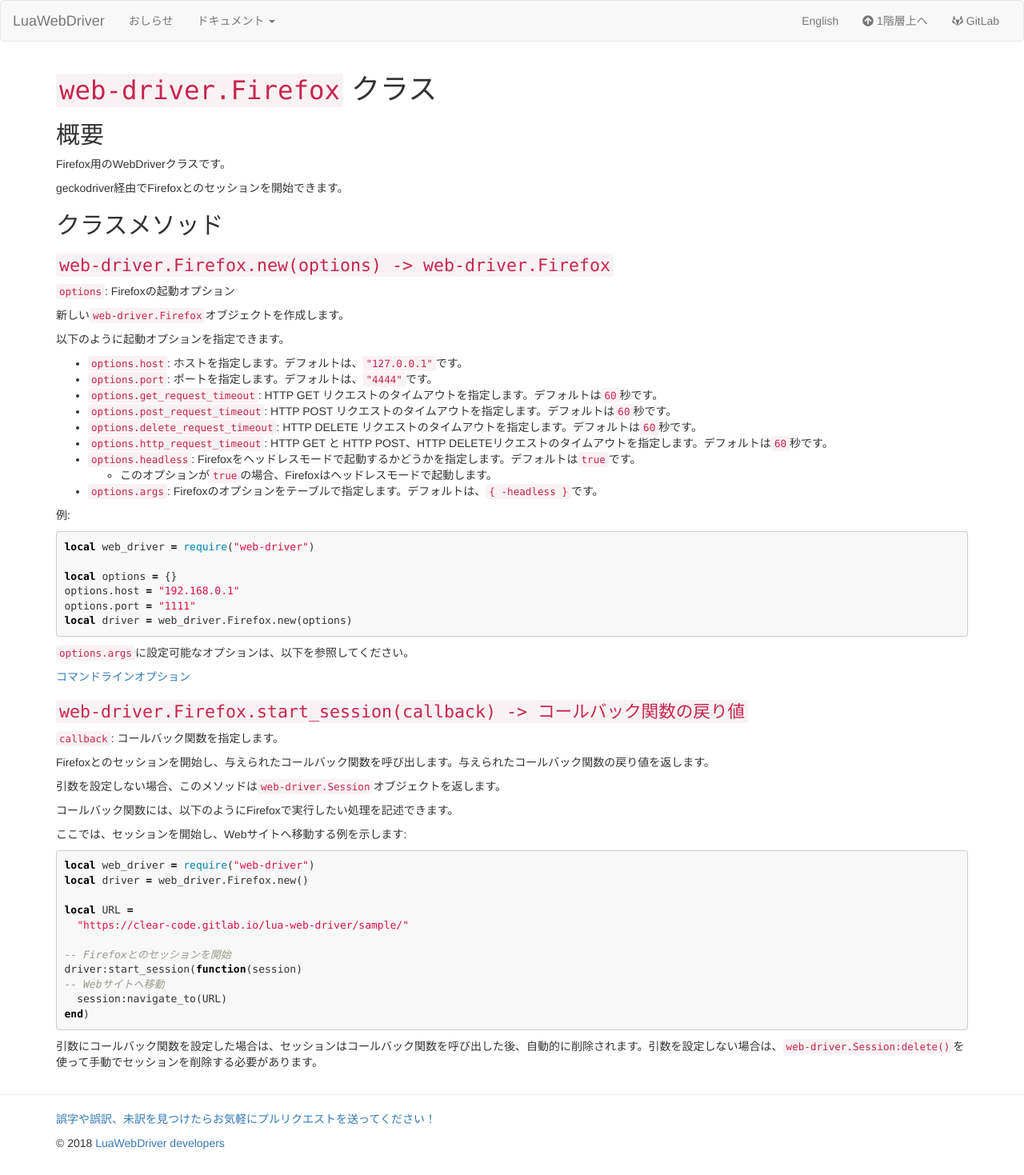
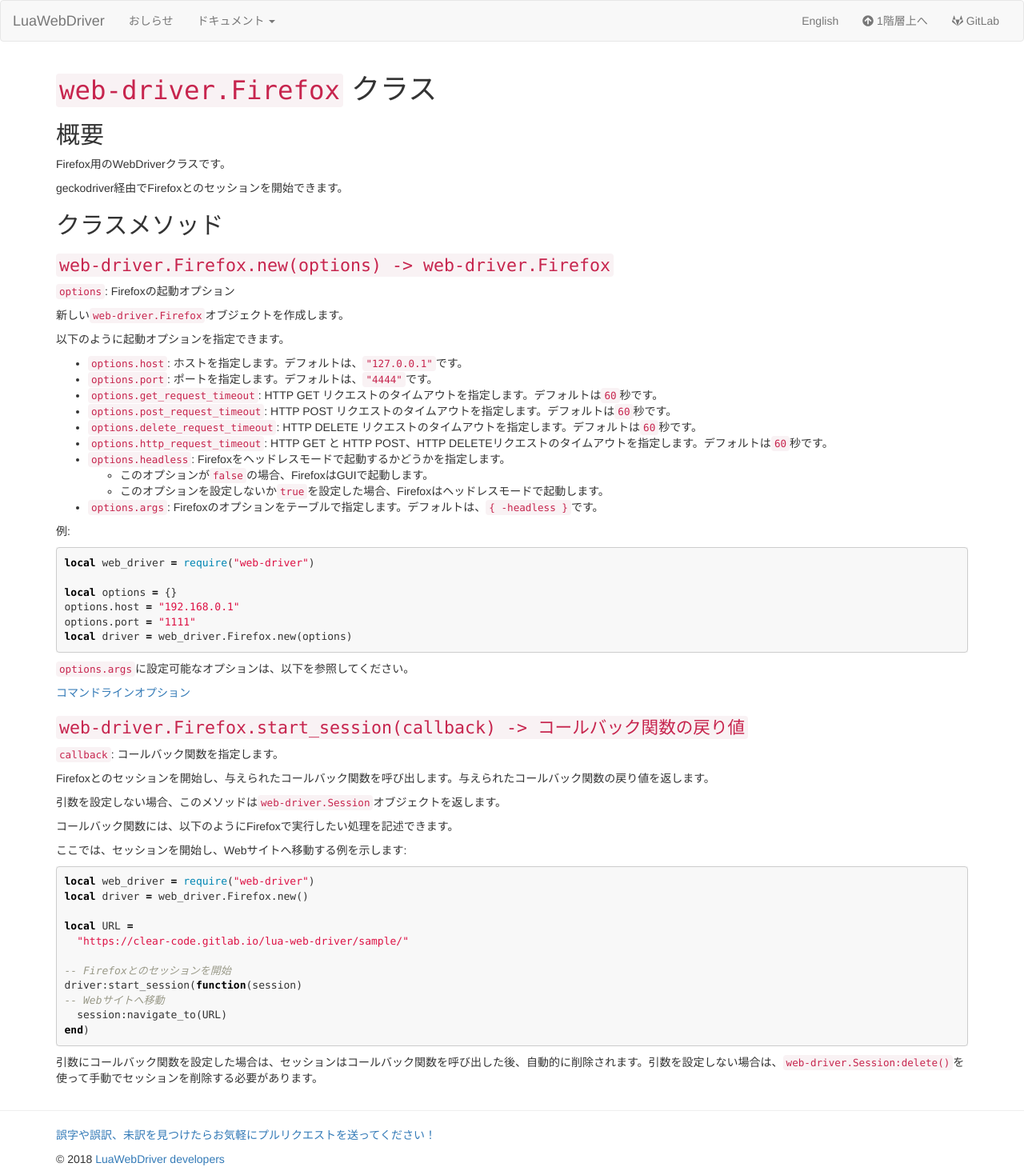
Before and after one commit to clear-code/lua-web-driver, a Jekyll site: the page built from docs/ja/reference/firefox.md, in a window 1280 px wide. Shown: the whole page at 80% size. Built offline with Jekyll 4.4.1, drawn with Linux system fonts in a browser that asks for light colours.

Commit message:
doc reference: fix wrong explain of headless options

```diff
--- a/docs/ja/reference/firefox.md
+++ b/docs/ja/reference/firefox.md
@@ -26,8 +26,9 @@ geckodriver経由でFirefoxとのセッションを開始できます。
 * `options.post_request_timeout`: HTTP POST リクエストのタイムアウトを指定します。デフォルトは`60`秒です。
 * `options.delete_request_timeout`: HTTP DELETE リクエストのタイムアウトを指定します。デフォルトは`60`秒です。
 * `options.http_request_timeout`: HTTP GET と HTTP POST、HTTP DELETEリクエストのタイムアウトを指定します。デフォルトは`60`秒です。
-* `options.headless`: Firefoxをヘッドレスモードで起動するかどうかを指定します。デフォルトは`true`です。
-  * このオプションが`true`の場合、Firefoxはヘッドレスモードで起動します。
+* `options.headless`: Firefoxをヘッドレスモードで起動するかどうかを指定します。
+  * このオプションが`false`の場合、FirefoxはGUIで起動します。
+  * このオプションを設定しないか`true`を設定した場合、Firefoxはヘッドレスモードで起動します。
 * `options.args`: Firefoxのオプションをテーブルで指定します。デフォルトは、`{ -headless }`です。
 
 例:
```
Also changed, not shown: docs/reference/firefox.md (+3 -2 lines), 1 other file.
